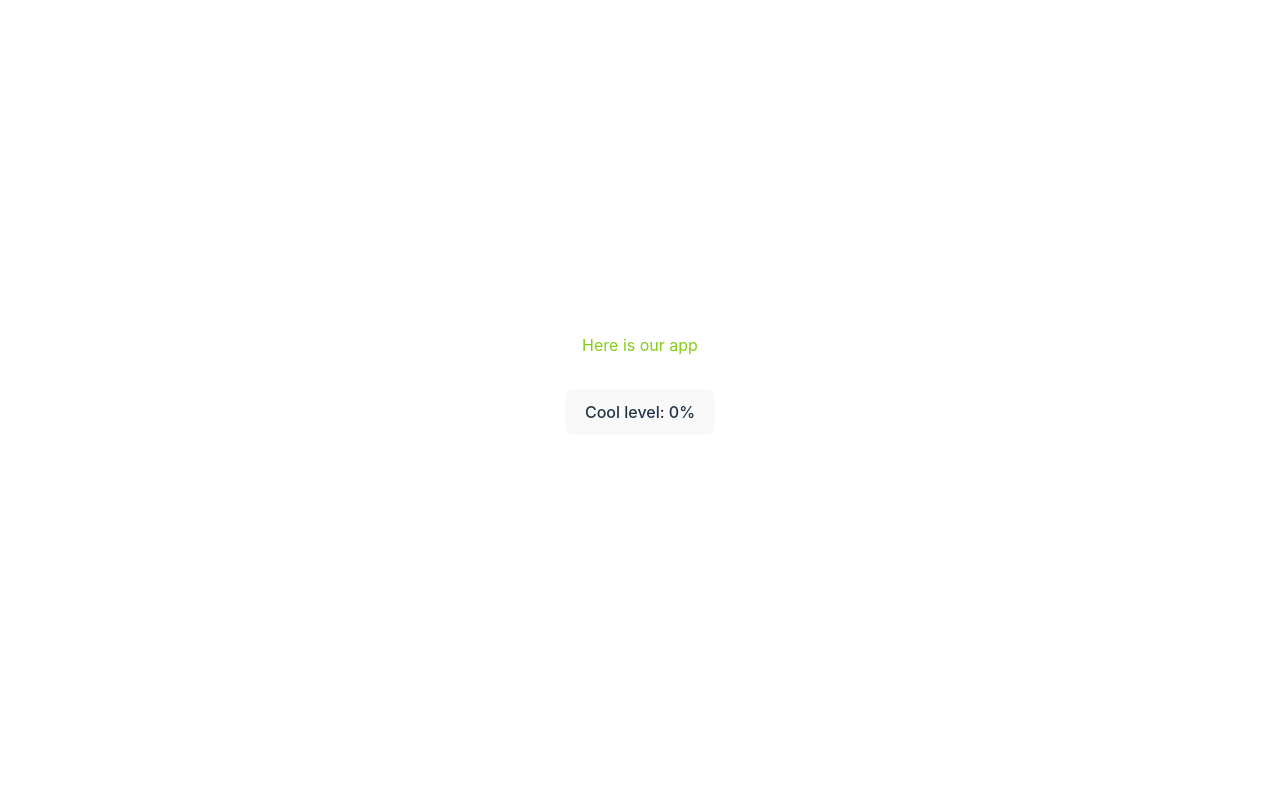
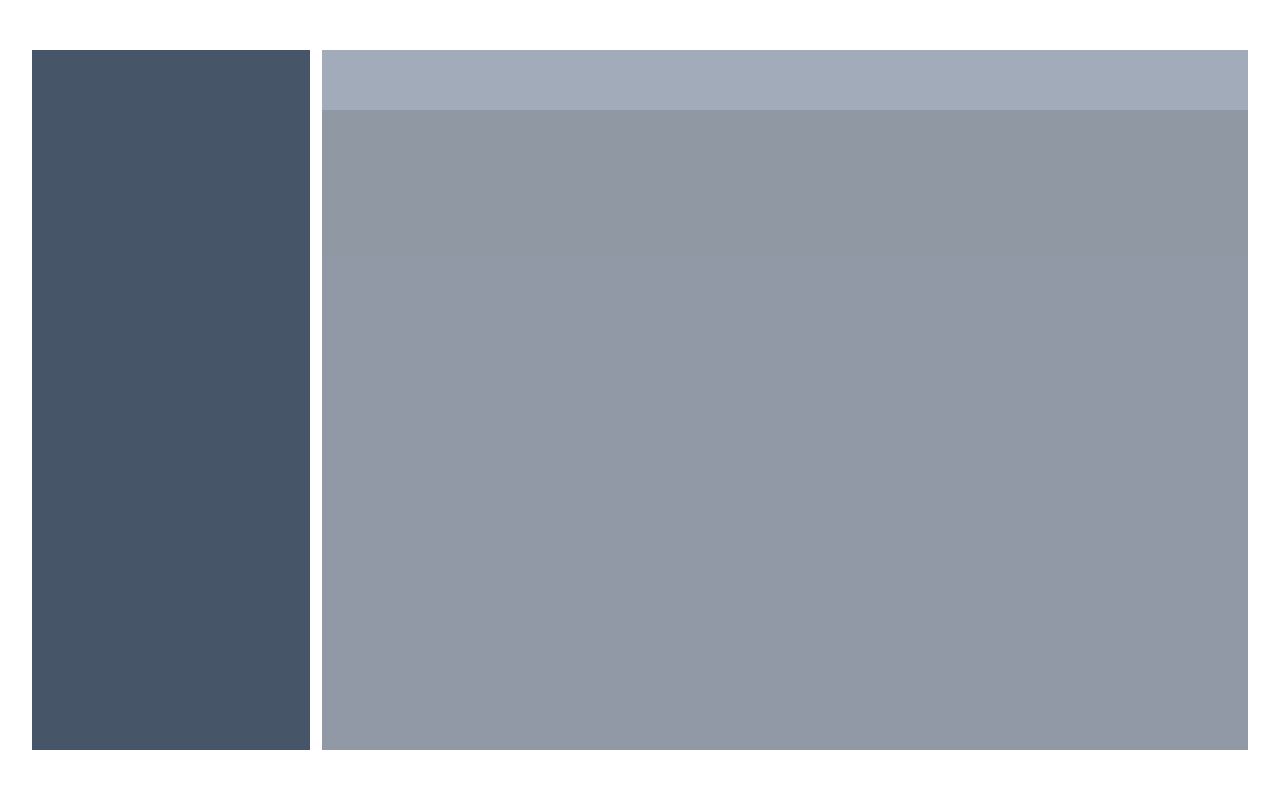
Before and after one commit to Neural-Node/Chatter--A-ChatApp-in-React, a React (Vite) app in the folder chatter/: page / in a window 1280 px wide. Shown: the top 788 px of the page. Built offline with nearby package versions, Linux system fonts and the light colour scheme.

Commit message:
feat: main page

```diff
--- a/chatter/package.json
+++ b/chatter/package.json
@@ -11,7 +11,8 @@
   },
   "dependencies": {
     "react": "^18.2.0",
-    "react-dom": "^18.2.0"
+    "react-dom": "^18.2.0",
+    "react-router-dom": "^6.14.2"
   },
   "devDependencies": {
     "@types/react": "^18.0.28",
--- a/chatter/src/App.tsx
+++ b/chatter/src/App.tsx
@@ -2,6 +2,7 @@ import { useState } from 'react'
 import reactLogo from './assets/react.svg'
 import viteLogo from '/vite.svg'
 import './App.css'
+import LoginPage from './Pages/LoginPage'
 
 function App() {
   const [count, setCount] = useState(0)
@@ -9,14 +10,7 @@ function App() {
   return (
     <>
 
-      <div className="text-lime-500">
-        Here is our app
-      </div>
-      <div className="card">
-        <button onClick={() => setCount((count) => count + 1)}>
-          Cool level: {count}%
-        </button>
-        </div>
+      <LoginPage/>
 
     </>
   )
--- /dev/null
+++ b/chatter/src/Components/ChatBox.tsx
@@ -0,0 +1,10 @@
+import React from "react";
+
+const ChatBox=()=>{
+    return(
+
+        <div className="w-[1000px] h-[700px] bg-slate-600 opacity-[.6]">
+            <div className="w-full h-[60px] bg-slate-500 ]"></div>
+        </div>
+    )
+}; export default ChatBox
--- /dev/null
+++ b/chatter/src/Components/ContactBox.tsx
@@ -0,0 +1,9 @@
+import React from "react";
+
+const ContactBox=()=>{
+    return(
+
+        <div className="w-[300px] h-[700px] bg-slate-600">
+        </div>
+    )
+}; export default ContactBox
--- /dev/null
+++ b/chatter/src/Pages/LoginPage.tsx
@@ -0,0 +1,13 @@
+import React from "react";
+import ChatBox from "../Components/ChatBox";
+import ContactBox from "../Components/ContactBox";
+
+const LoginPage=()=>{
+    return(
+        <div className="flex space-x-3">
+            <ContactBox/>
+            <ChatBox/>
+
+        </div>
+    )
+}; export default LoginPage
```
Also changed, not shown: 1 other file (tests, documents, lock files or other folders).
